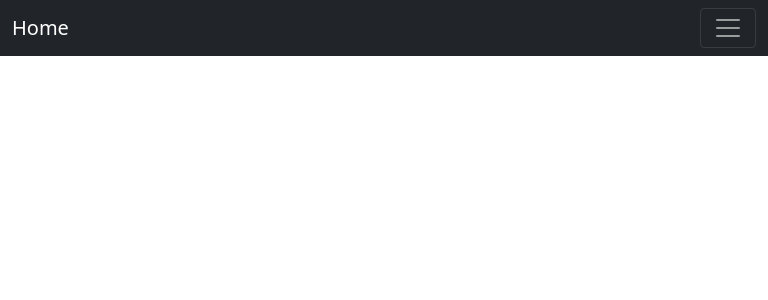
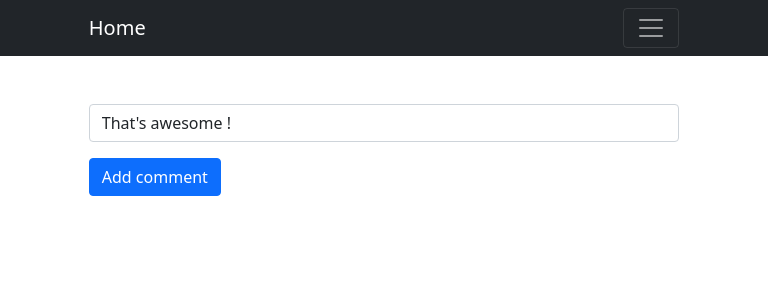
Before and after one commit to hassanfigui1/angular_forms, an Angular app in the folder angular_forms/: page /comment in a window 768 px wide. Before the commit this address led to /. Shown: the top 300 px of the page. Built offline with nearby package versions, Linux system fonts and the light colour scheme.

Commit message:
adding list of comment with id

```diff
--- a/angular_forms/src/app/app-routing.module.ts
+++ b/angular_forms/src/app/app-routing.module.ts
@@ -2,13 +2,12 @@ import { NgModule } from '@angular/core';
 import { RouterModule, Routes } from '@angular/router';
 import { CommentComponent } from './comment/comment.component';
 import { FormComponentComponent } from './form-component/form-component.component';
-import { HeaderComponent } from './header/header.component';
 import { LoginFormComponent } from './login-form/login-form.component';
 
 const routes: Routes = [
   {path:"login", component: LoginFormComponent},
   {path:"register",component: FormComponentComponent},
-  {path:"comments", component:CommentComponent}
+  {path:"comment", component:CommentComponent}
 ];
 
 @NgModule({
--- a/angular_forms/src/app/comment/comment.component.html
+++ b/angular_forms/src/app/comment/comment.component.html
@@ -1,6 +1,13 @@
-<div class="card">
-    <form #form="ngForm">
-        <input type="text" #comment="ngModel" ngModel name="comment" />
-        <button (click)="addComment()">Add comment</button>
+<div class="container-fluid ">
+    <form #form="ngForm" class="mt-5 mb-5">
+        <input type="text" class="form-control mb-3" #comment="ngModel" [(ngModel)]="comments.comment" name="comment" />
+        <button class="btn btn-primary" (click)="addComment()">Add comment</button>
     </form>
+    <div class="main">
+        <ul class="list">
+            <li *ngFor="let comment of commentList"><label class="label label-info">{{comment.id}}</label> {{comment.comment}}</li>
+        </ul>
+    </div>
+
+
 </div>
--- a/angular_forms/src/app/comment/comment.component.ts
+++ b/angular_forms/src/app/comment/comment.component.ts
@@ -6,12 +6,17 @@ import { Component } from '@angular/core';
   styleUrls: ['./comment.component.css']
 })
 export class CommentComponent {
-  comments : any[]=[
-    { id:0, comment:"That's awesome !" },
-  ];
+  commentList : any[]=[];
+  comments = {id:0, comment: "That's awesome !"};
 
   addComment(){
-    alert("hello");
+    if(this.comments.comment !=""){
+      this.commentList.push({comment: this.comments.comment, id: this.comments.id});
+      this.comments.id += 1;
+    }
+    else{
+      alert("Please fill the comment field !");
+    }
   }
 
 
--- a/angular_forms/src/styles.css
+++ b/angular_forms/src/styles.css
@@ -1 +1,31 @@
 /* You can add global styles to this file, and also import other style files */
+.display-content{
+    background-color: rgb(60, 83, 83);
+    color: whitesmoke;
+}
+@media screen and (max-width: 768px){
+    .container-fluid{
+        width: 80%;
+    }
+    .title{
+        font-size: 20px;
+    }
+    .display-content{
+        margin-top: 5%;
+        margin-bottom: 5%;
+    }
+}
+@media screen and (max-width: 1008px){
+    .container-fluid{
+        width: 80%;
+    }
+    .title{
+        font-size: 22px;
+    }
+}
+@media screen and (min-width: 768px){
+    .container-fluid{
+        width: 80%;
+    }
+
+}
```
